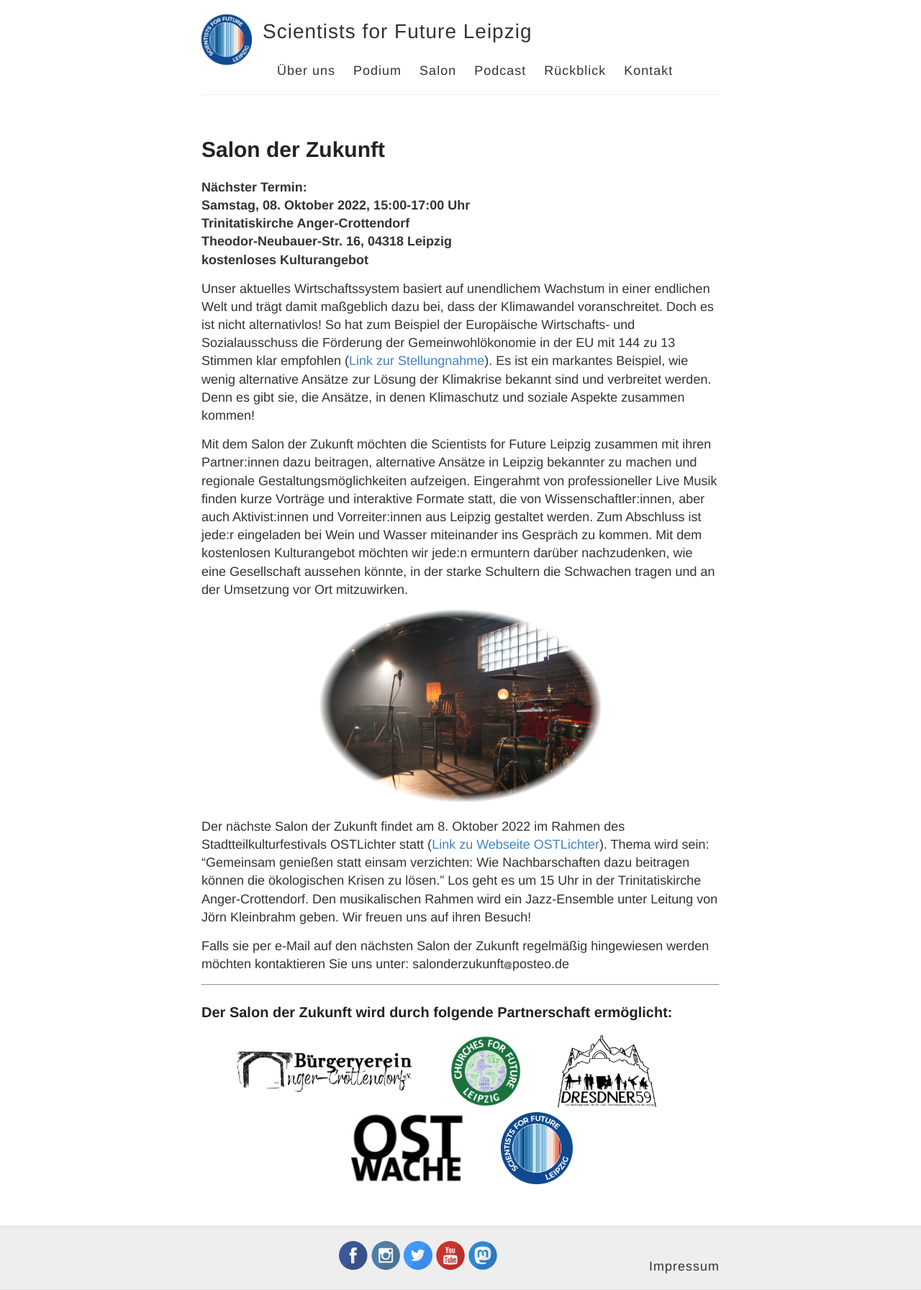
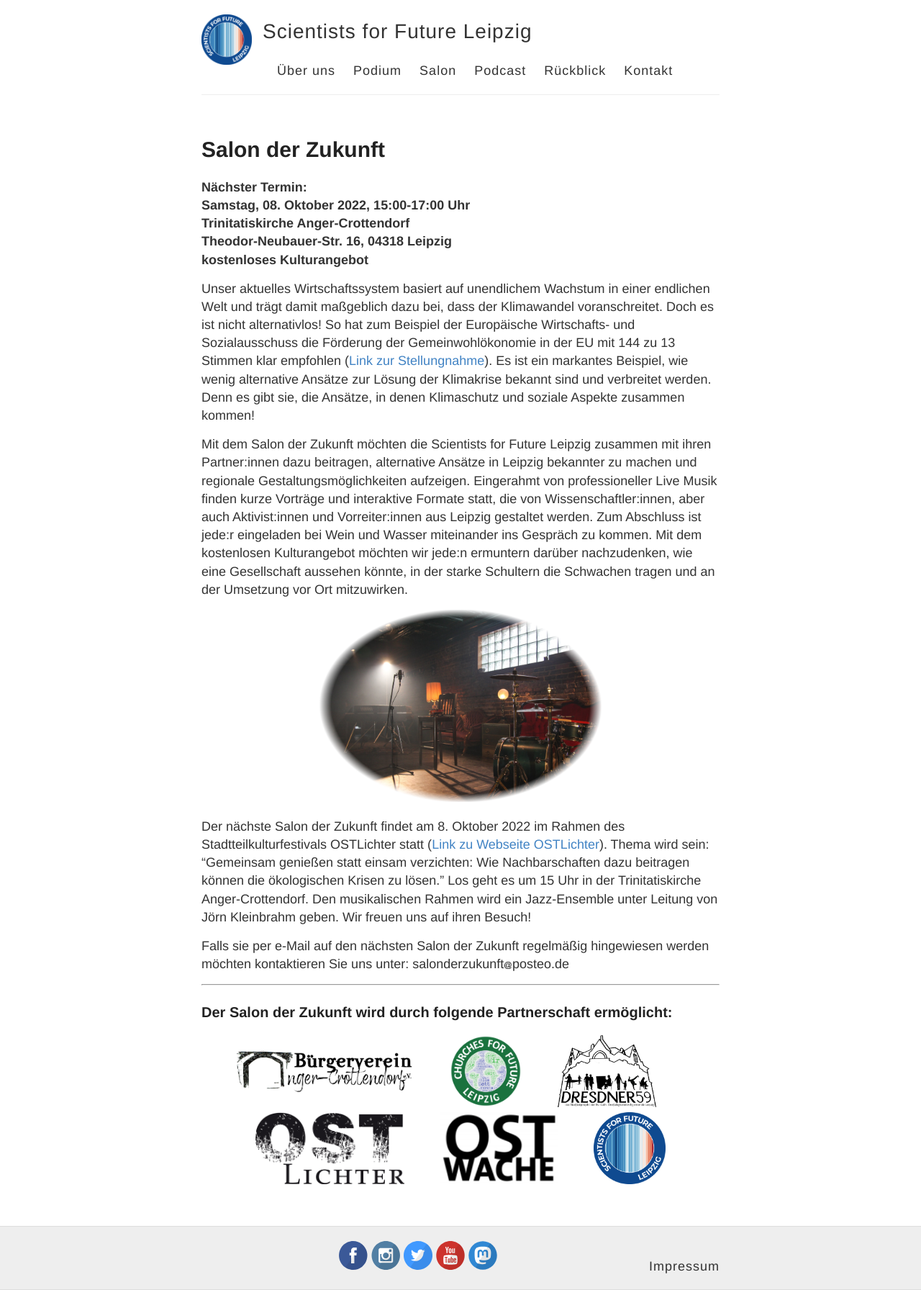
Before and after one commit to s4f-leipzig/s4f-leipzig.github.io, a Jekyll site: the page built from salon.md, in a window 1280 px wide. Shown: the whole page at 72% size. Built offline with Jekyll 4.4.1, drawn with Linux system fonts in a browser that asks for light colours.

Commit message:
Update salon.md

```diff
--- a/salon.md
+++ b/salon.md
@@ -35,6 +35,7 @@ Falls sie per e-Mail auf den nächsten Salon der Zukunft regelmäßig hingewiese
 <a href="https://www.bv-anger-crottendorf.de/" target="blank"><img height="100px" src="/images/Logo_BVAC.png"></a>&nbsp;&nbsp;&nbsp;&nbsp;&nbsp;&nbsp;
 <a href="https://esg-leipzig.de/uber-uns/arbeitskreise/churches-for-future-leipzig/" target="blank"><img height="100px" src="/images/Logo_CFF.png"></a>&nbsp;&nbsp;&nbsp;&nbsp;&nbsp;&nbsp;
 <a href="https://www.dresdner59.de/" target="blank"><img height="100px" src="/images/Logo-Dresdner59.jpg"></a>&nbsp;&nbsp;&nbsp;&nbsp;&nbsp;&nbsp;
-&nbsp;&nbsp;&nbsp;<a href="https://www.ostwache.org/" target="blank"><img height="100px" src="/images/Logo_Ostwache.png"></a>&nbsp;&nbsp;&nbsp;&nbsp;&nbsp;&nbsp;&nbsp;&nbsp;&nbsp;
+&nbsp;&nbsp;&nbsp;<a href="https://www.ostlichter-leipzig.de/" target="blank"><img height="100px" src="/images/Logo_Ostlichter.jpg"></a>&nbsp;&nbsp;&nbsp;&nbsp;&nbsp;&nbsp;&nbsp;&nbsp;&nbsp;
+<a href="https://www.ostwache.org/" target="blank"><img height="100px" src="/images/Logo_Ostwache.png"></a>&nbsp;&nbsp;&nbsp;&nbsp;&nbsp;&nbsp;&nbsp;&nbsp;&nbsp;
 <a href="https://s4f-leipzig.de/" target="blank"><img height="100px" src="/images/s4f_logo_leipzig.png"></a>
 </p>
```
